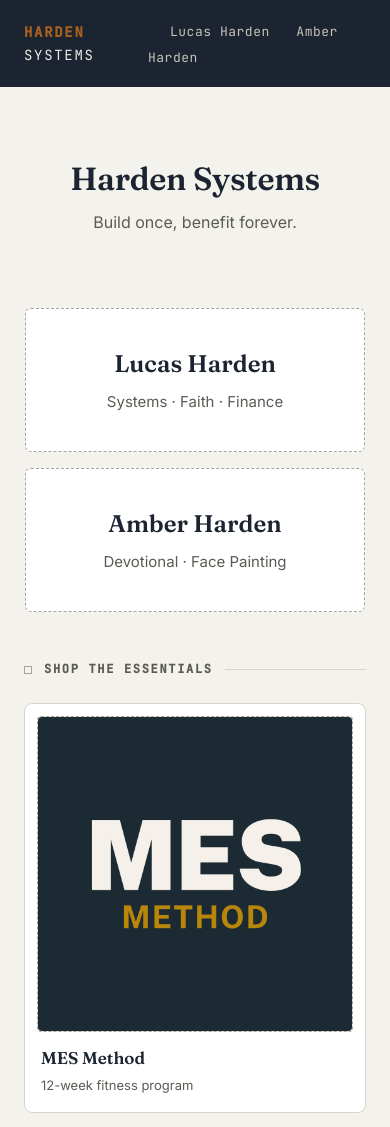
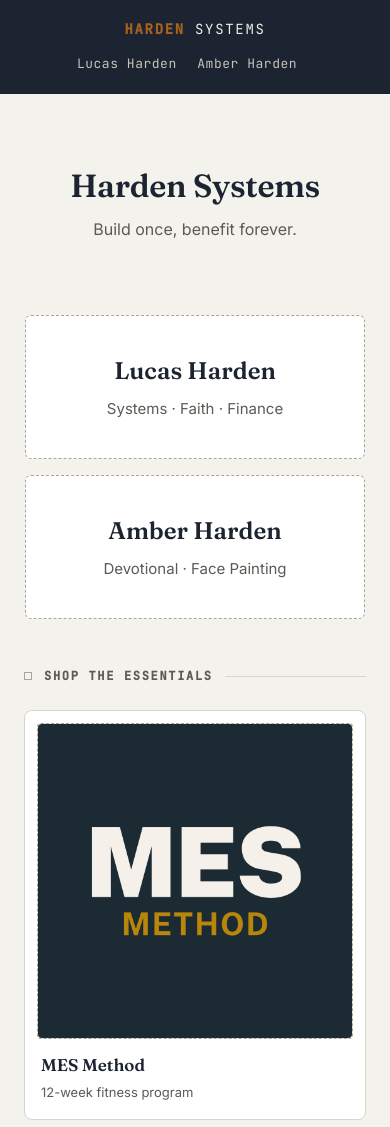
Before and after one commit to hardensystems/hardensystems.github.io, a Jekyll site: the page built from index.md, in a window 390 px wide. Shown: the top 1127 px of the page. Built offline with Jekyll 4.4.1, drawn with Linux system fonts in a browser that asks for light colours.

Commit message:
Update style.css

```diff
--- a/assets/css/style.css
+++ b/assets/css/style.css
@@ -28,7 +28,7 @@ body{
 .site-header .wrap{display:flex;align-items:center;justify-content:space-between}
 .wordmark{font-family:var(--mono);font-size:14px;letter-spacing:.12em;text-transform:uppercase;color:#EFEDE6;text-decoration:none}
 .wordmark b{color:var(--brass);font-weight:700}
-.nav a{color:#C7C4B9;text-decoration:none;font-size:13px;margin-left:22px;font-family:var(--mono);letter-spacing:.04em}
+.nav a{color:#C7C4B9;text-decoration:none;font-size:13px;margin-left:22px;font-family:var(--mono);letter-spacing:.04em;white-space:nowrap}
 .nav a:hover{color:#EFEDE6}
 
 /* Hero */
@@ -81,18 +81,20 @@ body{
 footer{border-top:1px solid var(--line);margin-top:60px;padding:26px 0;text-align:center}
 footer p{font-family:var(--mono);font-size:11px;color:var(--text-soft);letter-spacing:.04em}
 
-@media(max-width:640px){
-  .doors{grid-template-columns:1fr}
-  .hero h1{font-size:32px}
-}
-
 .shop-thumbs{display:grid;grid-template-columns:repeat(2,1fr);gap:16px;margin:24px 0 48px}
 .thumb-card{display:block;text-decoration:none;color:var(--ink);background:var(--panel);border:1px solid var(--line);border-radius:8px;overflow:hidden;transition:border-color .15s}
 .thumb-card:hover{border-color:var(--brass)}
 .thumb-img{aspect-ratio:1/1;background:var(--paper);border:1px dashed var(--line-strong);display:flex;align-items:center;justify-content:center;color:var(--text-soft);font-family:var(--mono);font-size:12px;margin:12px;border-radius:4px}
 .thumb-title{font-family:var(--serif);font-size:17px;font-weight:600;padding:0 16px}
 .thumb-sub{font-size:13px;color:var(--text-soft);padding:4px 16px 16px}
-@media(max-width:640px){.shop-thumbs{grid-template-columns:1fr}}
 
 .photo-grid{display:grid;grid-template-columns:repeat(2,1fr);gap:12px;margin:24px 0}
 .photo-grid img{width:100%;aspect-ratio:4/5;object-fit:cover;border-radius:8px;border:1px solid var(--line);display:block}
+
+@media(max-width:640px){
+  .doors{grid-template-columns:1fr}
+  .hero h1{font-size:32px}
+  .shop-thumbs{grid-template-columns:1fr}
+  .site-header .wrap{flex-direction:column;gap:10px}
+  .nav a{margin-left:0;margin-right:16px}
+}
```
